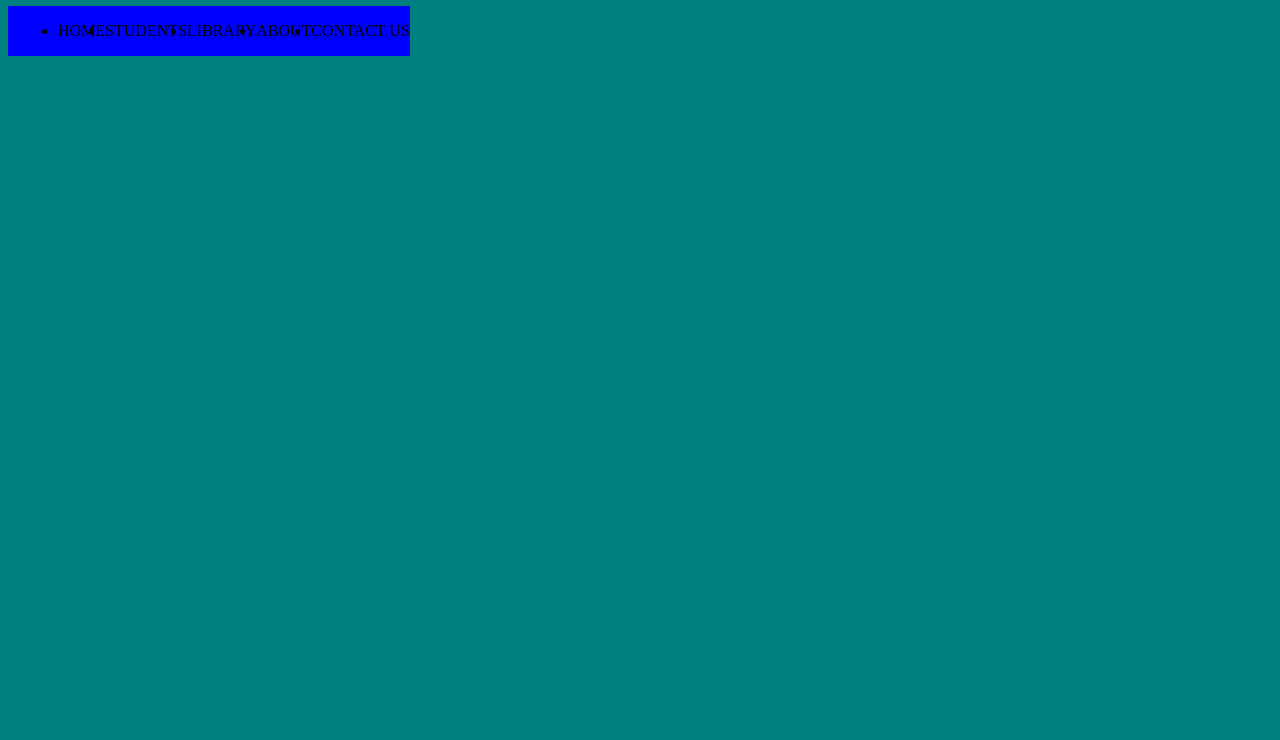
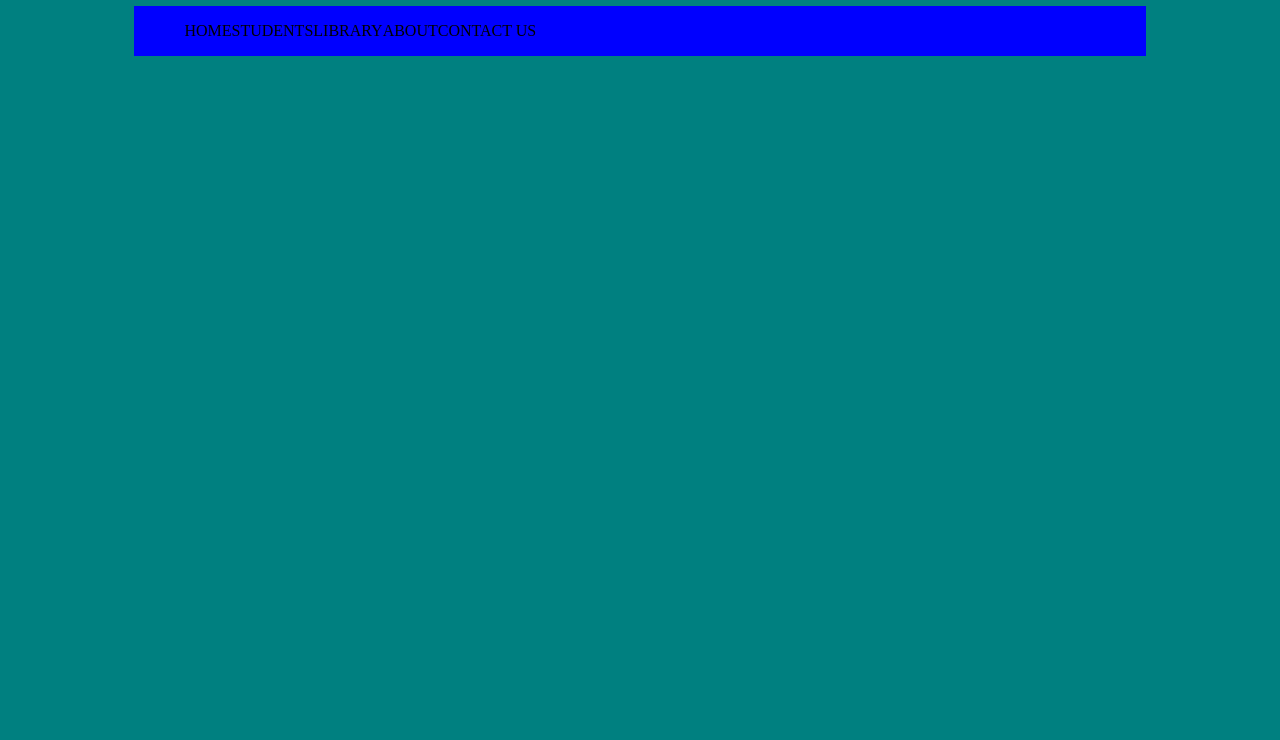
Before and after one commit to devendrabudha1/Test, a plain HTML site: page index.html in a window 1280 px wide. Shown: the part 60-800 px from the top of the page. Drawn offline with Linux system fonts and the light colour scheme.

Commit message:
Update index.html

```diff
--- a/index.html
+++ b/index.html
@@ -5,11 +5,14 @@
     <style>
       body{
        background:teal;
+        text-align:centre;
 
       }
       .menu{
          background:blue;
          float:left;
+        width:80%;
+        margin-left:10%;
       }
       .menu ul{
         float:left;
@@ -17,6 +20,7 @@
       }
       .menu ul li{
         float:left;
+        list-style-type:none;
 
 
       }
```
